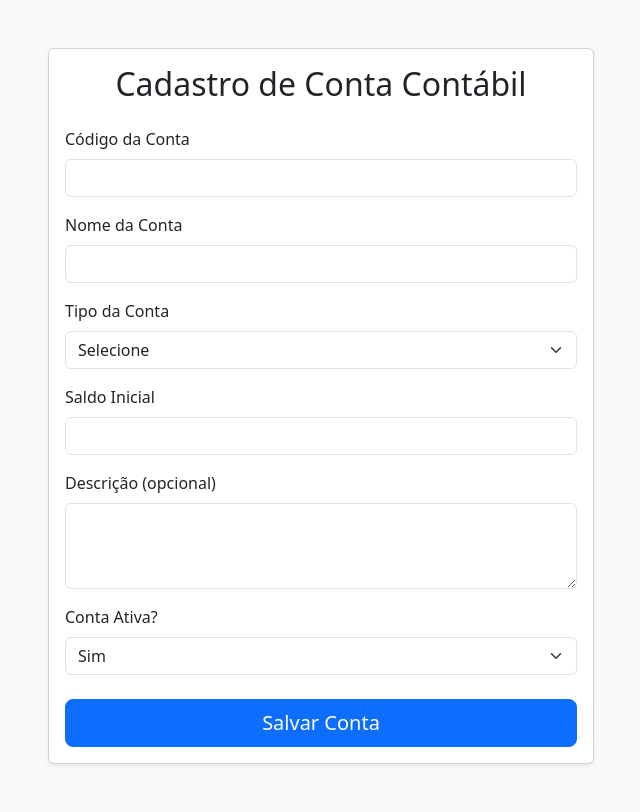
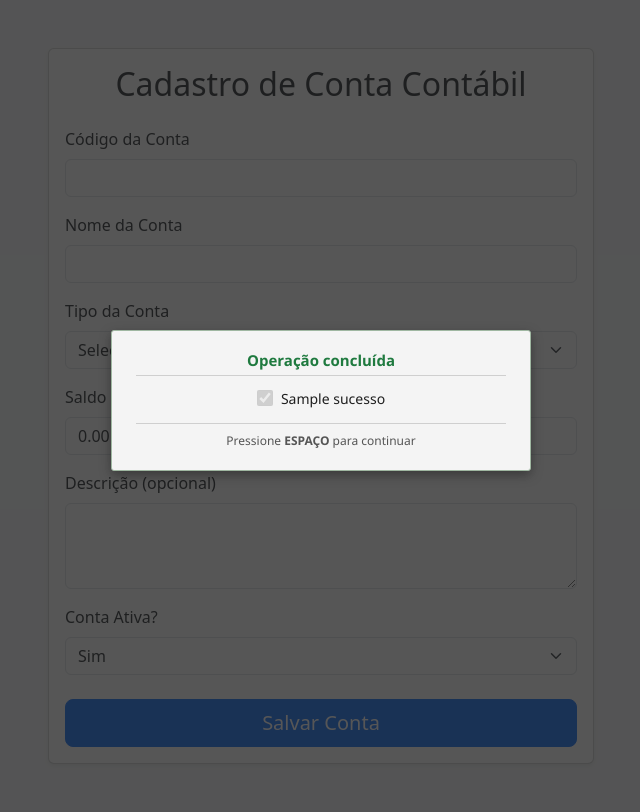
Before and after one commit to luizeduardoifes/Sistema_Financeiro_para_Contabilidade, a FastAPI app: template templates/conta.html in a window 1280 px wide. Shown: the whole page, without its empty margins (319-959 px from the left). After the commit the page ends 747 px from the top, so only its background shows below. Run offline with FastAPI, Linux system fonts and the light colour scheme; the template is opened without the code that fills it: most values are stand-ins (such as "Sample title", 1, 10 or a date in 2020).

Commit message:
adiciona validação de formulário e mensagens de erro/sucesso no cadastro de contas; atualiza a interface com CSS e JavaScript

```diff
--- a/main.py
+++ b/main.py
@@ -15,9 +15,32 @@ def login(request: Request):
 
 @app.post("/contas")
 def salvar_contas(request: Request, codigo: str = Form(...),nome: str = Form(...), tipo: str = Form(...), saldo_inicial: float = Form(...), descricao: str = Form(...), ativa: str = Form(...)):
-    encapslamento = Conta(codigo=codigo,nome=nome, tipo=tipo, saldo=saldo_inicial, descricao=descricao, ativa=ativa)
-    inserir_dado = inserir_conta(encapslamento)
-    return templates.TemplateResponse("conta.html", {"request":request, "sucesso": inserir_dado})
+
+    erro = []
+
+    if not codigo:
+        erro.append("o código da conta é obrigatório")
+
+    if not nome:
+        erro.append("o nome da conta é obrigatório")
+
+    if tipo not in ["ATIVO", "PASSIVO", "PATRIMONIO", "RECEITA", "DESPESA"]:
+        erro.append("o tipo de conta inválido")
+
+    try:
+        float(saldo_inicial)
+        if saldo_inicial < 0:
+            erro.append("o saldo inicial da conta não pode ser negativo")
+    except ValueError:
+        erro.append("o campo saldo_inicial aceita somente números decimais")
+
+    if erro:
+        return templates.TemplateResponse("conta.html", {"request": request, "erro": erro})
+
+    else:
+        encapslamento = Conta(codigo=codigo,nome=nome, tipo=tipo, saldo=saldo_inicial, descricao=descricao, ativa=ativa)
+        inserir_dado = inserir_conta(encapslamento)
+        return templates.TemplateResponse("conta.html", {"request":request, "insert": inserir_dado, "sucesso": "Registro salvo com sucesso"})
 
 
 
--- a/static/css/conta.css
+++ b/static/css/conta.css
@@ -0,0 +1,108 @@
+ /* estilo para o erro */
+ .erro-overlay {
+     position: fixed;
+     inset: 0;
+     background: rgba(30, 30, 30, 0.75);
+     display: flex;
+     justify-content: center;
+     align-items: center;
+     z-index: 9999;
+ }
+
+ .erro-box {
+     background: #f4f4f4;
+     border: 1px solid #b5b5b5;
+     padding: 20px 24px;
+     width: 420px;
+     font-family: "Segoe UI", Tahoma, Arial, sans-serif;
+     font-size: 14px;
+     color: #1f1f1f;
+     border-radius: 3px;
+     box-shadow: 0 4px 12px rgba(0, 0, 0, .35);
+     text-align: center;
+     /* CENTRALIZA O CONTEÚDO */
+ }
+
+ .erro-box h4 {
+     margin: 0 0 12px 0;
+     font-size: 15px;
+     font-weight: 600;
+     color: #b00020;
+     border-bottom: 1px solid #cfcfcf;
+     padding-bottom: 6px;
+ }
+
+ .erro-box ul {
+     display: inline-block;
+     /* transforma a lista em bloco centralizável */
+     text-align: left;
+     /* mantém os itens alinhados à esquerda */
+     padding-left: 18px;
+     margin: 12px 0;
+ }
+
+ .erro-box li {
+     margin-bottom: 6px;
+ }
+
+ .erro-info {
+     margin-top: 12px;
+     padding-top: 8px;
+     border-top: 1px solid #cfcfcf;
+     font-size: 12px;
+     color: #555;
+ }
+
+
+ /* estilo para sucesso */
+ .sucesso-overlay {
+     position: fixed;
+     inset: 0;
+     background: rgba(30, 30, 30, 0.75);
+     display: flex;
+     justify-content: center;
+     align-items: center;
+     z-index: 9999;
+ }
+
+ .sucesso-box {
+     text-align: center;
+     background: #f4f4f4;
+     border: 1px solid #9fb7a1;
+     padding: 20px 24px;
+     width: 420px;
+     font-family: "Segoe UI", Tahoma, Arial, sans-serif;
+     font-size: 14px;
+     color: #1f1f1f;
+     border-radius: 3px;
+     box-shadow: 0 4px 12px rgba(0, 0, 0, .35);
+ }
+
+ .sucesso-box h4 {
+     margin: 0 0 12px 0;
+     font-size: 15px;
+     font-weight: 600;
+     color: #1f7a3f;
+     border-bottom: 1px solid #cfcfcf;
+     padding-bottom: 6px;
+ }
+
+ .sucesso-check {
+     display: flex;
+     justify-content: center;
+     align-items: center;
+     gap: 8px;
+ }
+
+ .sucesso-check input {
+     width: 16px;
+     height: 16px;
+ }
+
+ .sucesso-info {
+     margin-top: 14px;
+     padding-top: 8px;
+     border-top: 1px solid #cfcfcf;
+     font-size: 12px;
+     color: #555;
+ }
--- a/static/js/conta.js
+++ b/static/js/conta.js
@@ -0,0 +1,9 @@
+//Função para checkbox
+document.addEventListener("keydown", function (event) {
+    if (event.code === "Space") {
+        const overlay = document.getElementById("erroOverlay");
+        const sucesso = document.getElementById("sucessoOverlay");
+        if (overlay) overlay.remove();
+        if (sucesso) sucesso.remove();
+    }
+});
--- a/templates/conta.html
+++ b/templates/conta.html
@@ -6,6 +6,7 @@
     <title>Cadastro de Conta Contábil</title>
     <!-- Link Bootstrap 5 CSS -->
     <link href="https://cdn.jsdelivr.net/npm/bootstrap@5.3.2/dist/css/bootstrap.min.css" rel="stylesheet">
+    <link rel="stylesheet" href="/static/css/conta.css">
 </head>
 
 <body class="bg-light">
@@ -18,24 +19,27 @@
                     <div class="card-body">
                         <h2 class="card-title text-center mb-4">Cadastro de Conta Contábil</h2>
 
+
+
+
                         <form method="post" action="/contas">
 
                             <!-- Código da Conta -->
                             <div class="mb-3">
                                 <label for="codigo" class="form-label">Código da Conta</label>
-                                <input type="text" class="form-control" id="codigo" name="codigo" required>
+                                <input type="text" class="form-control" id="codigo" name="codigo">
                             </div>
 
                             <!-- Nome da Conta -->
                             <div class="mb-3">
                                 <label for="nome" class="form-label">Nome da Conta</label>
-                                <input type="text" class="form-control" id="nome" name="nome" required>
+                                <input type="text" class="form-control" id="nome" name="nome">
                             </div>
 
                             <!-- Tipo da Conta -->
                             <div class="mb-3">
                                 <label for="tipo" class="form-label">Tipo da Conta</label>
-                                <select class="form-select" id="tipo" name="tipo" required>
+                                <select class="form-select" id="tipo" name="tipo">
                                     <option value="">Selecione</option>
                                     <option value="ATIVO">Ativo</option>
                                     <option value="PASSIVO">Passivo</option>
@@ -49,7 +53,7 @@
                             <div class="mb-3">
                                 <label for="saldo_inicial" class="form-label">Saldo Inicial</label>
                                 <input type="number" class="form-control" id="saldo_inicial" name="saldo_inicial"
-                                    step="0.01" required>
+                                    step="0.01" min="0" value="0.00">
                             </div>
 
                             <!-- Descrição -->
@@ -80,9 +84,44 @@
             </div>
         </div>
     </div>
+    <!-- text box para erro -->
+    {% if erro %}
+    <div id="erroOverlay" class="erro-overlay">
+        <div class="erro-box">
+            <h4> ERROR! </h4>
+            <ul>
+                {% for e in erro %}
+                <li>{{ e }}</li>
+                {% endfor %}
+            </ul>
+            <p class="erro-info">
+                Pressione <b>ESPAÇO</b> para voltar
+            </p>
+        </div>
+    </div>
+    {% endif %}
+    <!-- text box para sucesso -->
+    {% if sucesso %}
+    <div id="sucessoOverlay" class="sucesso-overlay">
+        <div class="sucesso-box">
+            <h4>Operação concluída</h4>
+
+            <div class="sucesso-check">
+                <input type="checkbox" checked disabled>
+                <span>{{sucesso}}</span>
+            </div>
+
+            <div class="sucesso-info">
+                Pressione <b>ESPAÇO</b> para continuar
+            </div>
+        </div>
+    </div>
+    {% endif %}
+
 
     <!-- Bootstrap JS (opcional, para alguns componentes) -->
     <script src="https://cdn.jsdelivr.net/npm/bootstrap@5.3.2/dist/js/bootstrap.bundle.min.js"></script>
+    <script src="/static/js/conta.js"></script>
 </body>
 
 </html>
```
Also changed, not shown: repo/conta_repo.py (line endings or trailing spaces).
